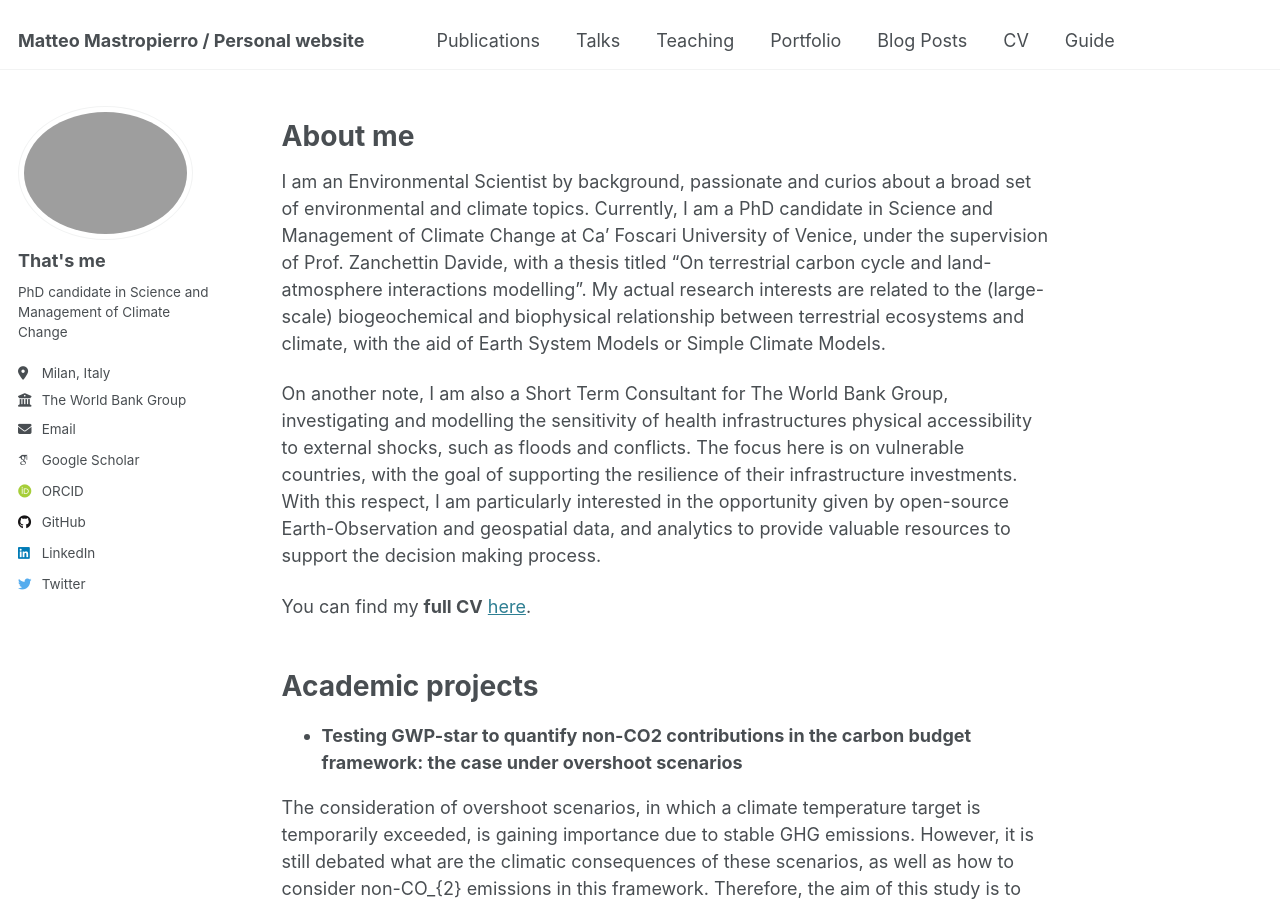
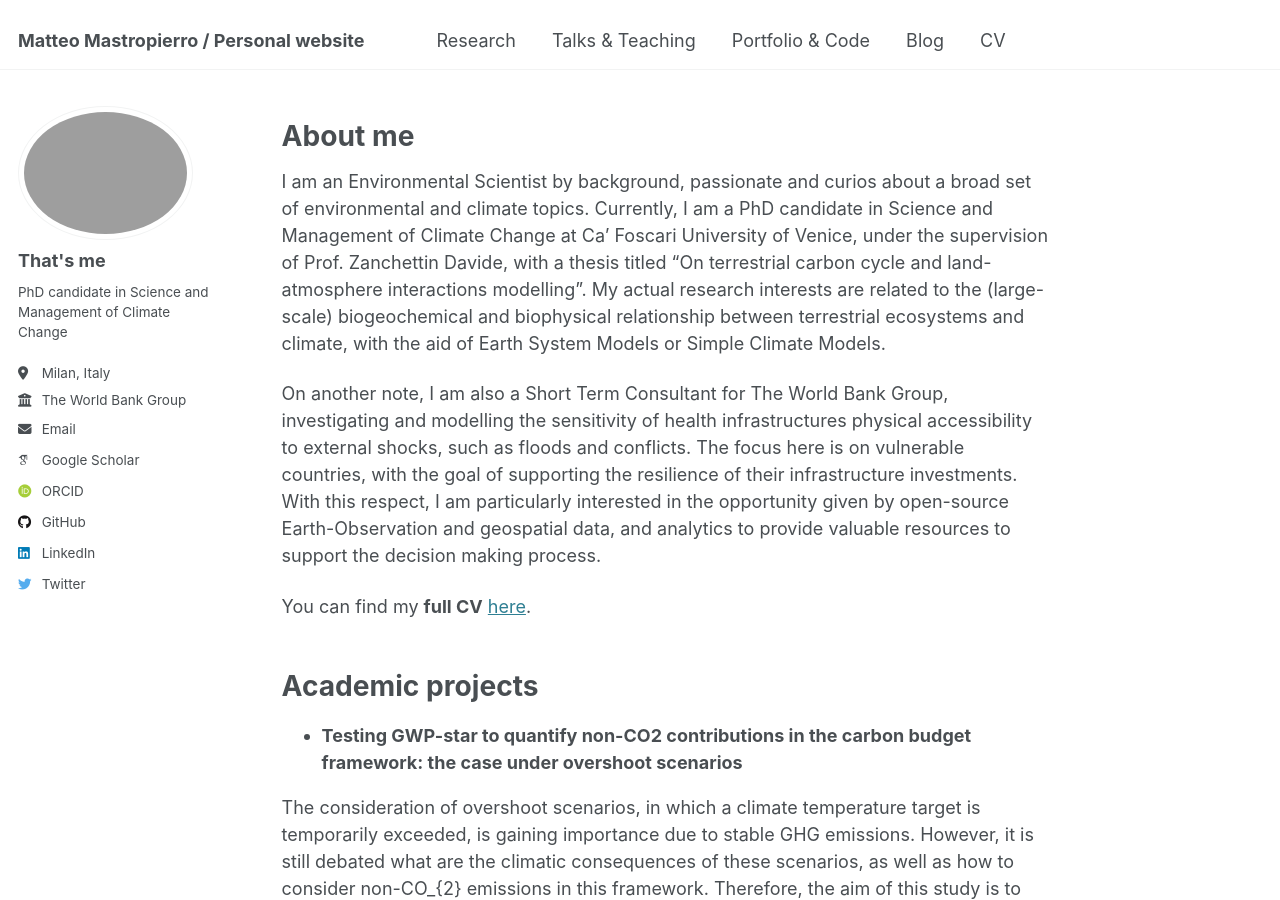
Before and after one commit to Matteo-Mastro/Matteo-Mastro.github.io, a Jekyll site: the page built from _pages/about.md, in a window 1280 px wide and 900 px high. Built offline with Jekyll 4.4.1, drawn with Linux system fonts in a browser that asks for light colours; some web fonts are replaced.

Commit message:
Update navigation.yml

```diff
--- a/_data/navigation.yml
+++ b/_data/navigation.yml
@@ -5,23 +5,23 @@
 # prevent it from being included in the site.
 
 main:
-  - title: "Publications"
+  - title: "Research"
     url: /publications/
 
-  - title: "Talks"
+  - title: "Talks & Teaching"
     url: /talks/
 
-  - title: "Teaching"
-    url: /teaching/
+  # - title: "Teaching"
+  #   url: /teaching/
 
-  - title: "Portfolio"
+  - title: "Portfolio & Code"
     url: /portfolio/
 
-  - title: "Blog Posts"
+  - title: "Blog"
     url: /year-archive/
 
   - title: "CV"
     url: /cv/
 
-  - title: "Guide"
-    url: /markdown/
+  # - title: "Guide"
+  #   url: /markdown/
```
